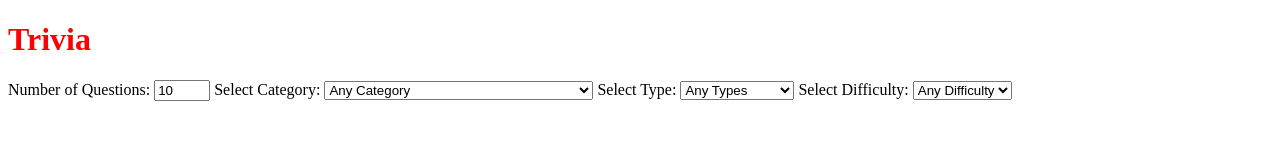
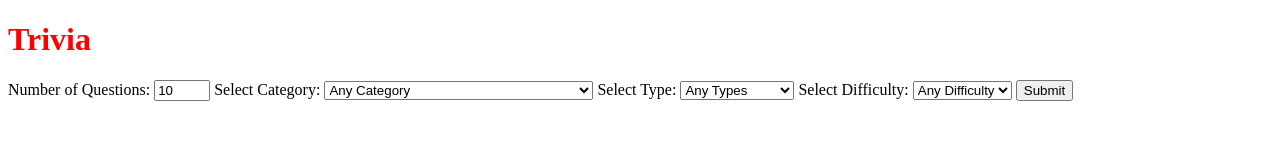
Before and after one commit to mitchellht34/trivia-project, a plain HTML site: page index.html in a window 1280 px wide. Drawn offline with Linux system fonts and the light colour scheme.

Commit message:
add form and submit button

```diff
--- a/index.html
+++ b/index.html
@@ -8,6 +8,7 @@
         <h1>Trivia</h1>
         <div id="main">
             <div id="nav-bar">
+                <form>
                 <label for="num-questions">Number of Questions:</label>
                     <input type="number" id="num-questions" min="1" max="50" value="10">
                     <label for="category">Select Category:</label>
@@ -51,6 +52,8 @@
                         <option value="medium">Medium</option>
                         <option value="hard">Hard</option>
                     </select>
+                    <input type="submit" />
+                </form>
             </div>
             <div id="display">
 
--- a/index.js
+++ b/index.js
@@ -7,11 +7,7 @@ let object = {
     difficulty: "easy",
     type: "boolean"
 }
-console.log(object)
 let string = `https://opentdb.com/api.php?amount=${object.amount}${object.category ? "&category=" + object.category : ""}${object.difficulty ? "&difficulty=" + object.difficulty : ""}${object.type ? "&type=" + object.type : ""}`;
-console.log(string);
-console.log(!!object.category);
-
 
 function apiFetch(urlObject){
 
```
Lines whose indentation alone changed are shown as unchanged.
